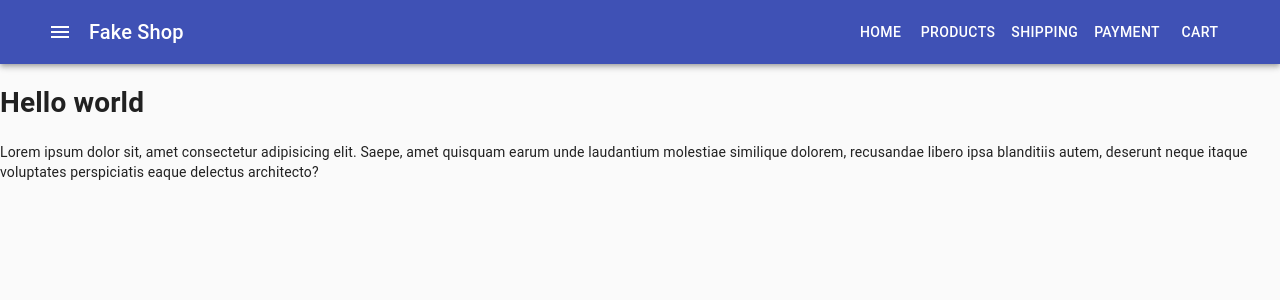
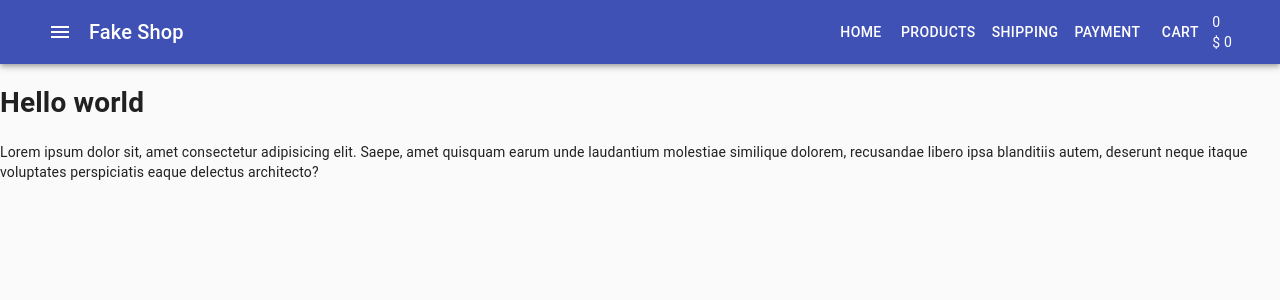
Before and after one commit to daniilkevich/fake-shop-react, a React (Create React App) app: page / in a window 1280 px wide. Shown: the top 300 px of the page. Built offline with nearby package versions, Linux system fonts and the light colour scheme.

Commit message:
added cartHeader

```diff
--- /dev/null
+++ b/src/components/CartHeader/CartHeader.js
@@ -0,0 +1,11 @@
+import React from 'react'
+
+const CartHeader = () => {
+    return (
+        <div>
+            <div>0</div>
+            <div>$ 0</div>
+        </div>
+    )
+}
+export default CartHeader
--- a/src/conteiner/Header/Header.js
+++ b/src/conteiner/Header/Header.js
@@ -8,6 +8,7 @@ import MenuIcon from '@material-ui/icons/Menu';
 import Container from '@material-ui/core/Container';
 import { red } from '@material-ui/core/colors';
 import Menu from '../../components/Menu/Menu';
+import CartHeader from '../../components/CartHeader/CartHeader';
 
 
 
@@ -40,6 +41,7 @@ const Header = () => {
             Fake Shop
           </Typography>
           <Menu/>
+          <CartHeader/>
         </Toolbar>
               </Container>
 
```
